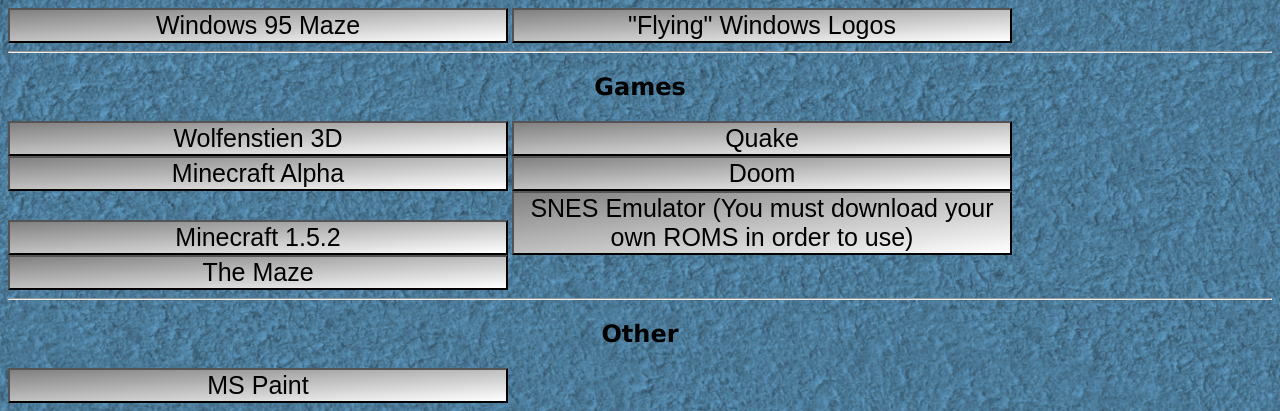
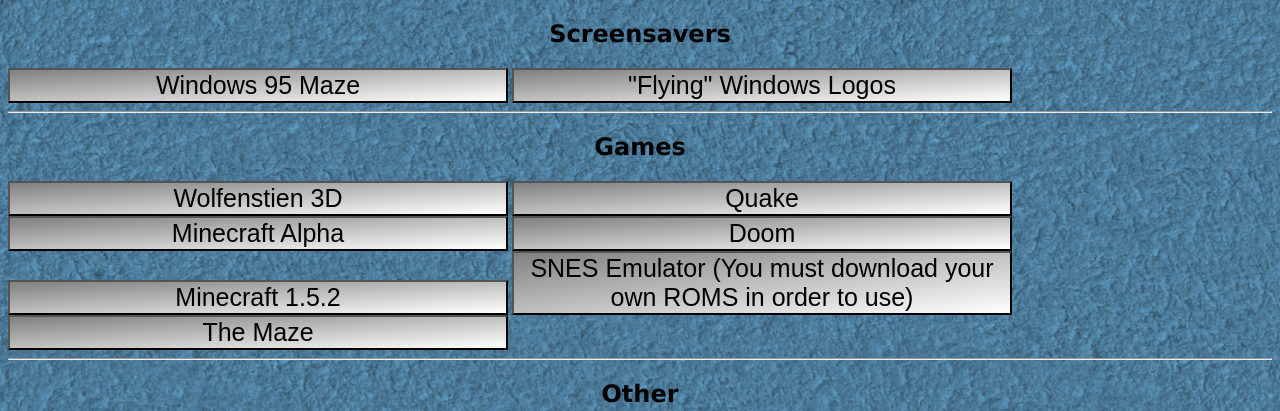
Before and after one commit to 6thGrader/t-2-telopea, a plain HTML site: page index.html in a window 1280 px wide. Shown: the top 411 px of the page. Drawn offline with Linux system fonts and the light colour scheme; a web font is replaced by a local one.

Commit message:
Update index.html

```diff
--- a/index.html
+++ b/index.html
@@ -10,6 +10,7 @@
 </audio>
   </head>
   <body>
+    <h2>Screensavers</h2>
     <button class="button" onclick="window.location.href = 'games/maze/maze.html';" style="
     width: 500px;
     background: linear-gradient(to bottom right, grey, white);
```
